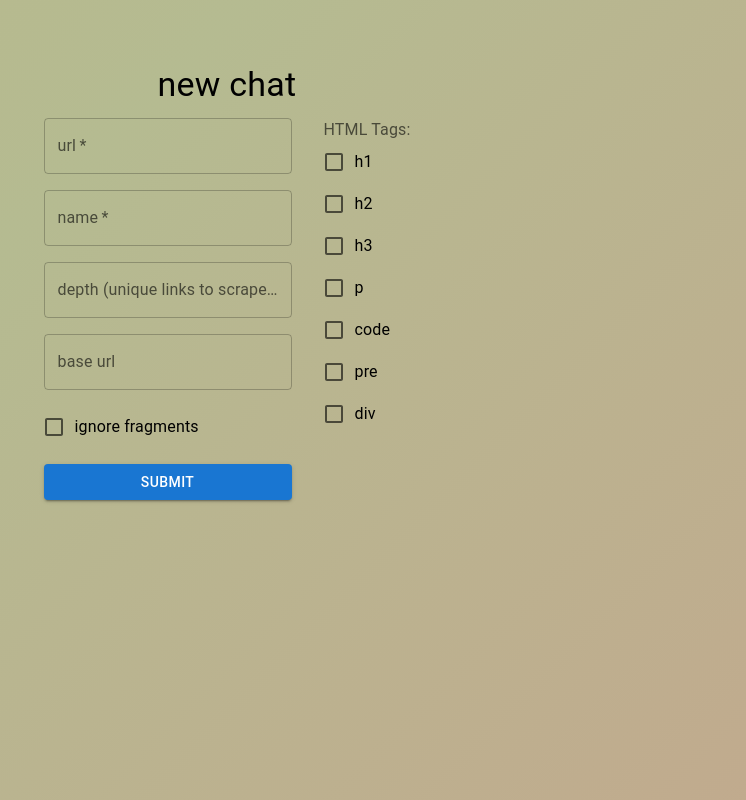
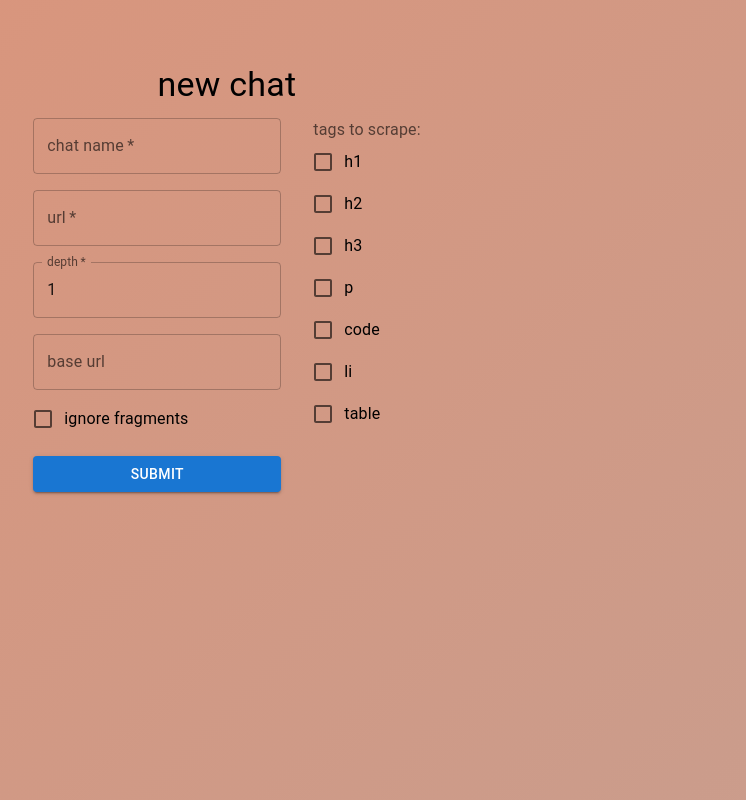
Before and after one commit to tfsingh/mirage, a React (Vite) app: page / in a window 1280 px wide. Both pictures are taken after a click on the button 1172 px from the left and 64 px from the top of the page. Shown: the whole page, without its empty margins (413-1159 px from the left). Built offline with nearby package versions, Linux system fonts and the light colour scheme.

Commit message:
UX, tsx fixes

```diff
--- a/src/Config.tsx
+++ b/src/Config.tsx
@@ -1,16 +1,16 @@
 import React, { useState } from 'react';
 import axios from 'axios';
-import { Button, TextField, Checkbox, FormControlLabel, FormGroup, Typography, Box, FormControl, FormLabel, Grid } from '@mui/material';
+import { Button, TextField, Checkbox, FormControlLabel, FormGroup, Typography, Box, FormControl, FormLabel, Tooltip } from '@mui/material';
 import './App.css';
+
 
 const Config = () => {
     const [url, setUrl] = useState('');
     const [name, setName] = useState('');
-    const [currentView, setCurrentView] = useState('upload');
     const [selectedTags, setSelectedTags] = useState<string[]>([]);
     const [baseUrl, setBaseUrl] = useState('');
     const [ignoreFragments, setIgnoreFragments] = useState(false);
-    const [depth, setDepth] = useState('');
+    const [depth, setDepth] = useState(1);
 
     const handleUrlChange = (event: React.ChangeEvent<HTMLInputElement>) => {
         setUrl(event.target.value);
@@ -45,6 +45,9 @@ const Config = () => {
         let data;
 
         console.log(url, name, selectedTags, baseUrl, ignoreFragments, depth)
+        if (selectedTags.length === 0) {
+            setSelectedTags(['p']);
+        }
 
         // if (type === "url") {
         //   const requestBody = {
@@ -105,6 +108,16 @@ const Config = () => {
                 <Box display="flex" flexDirection="column" alignItems="center" justifyContent="center" mr={4} >
                     <FormControl component="form" onSubmit={handleSubmit} variant="standard" sx={{ width: '100%', maxWidth: '500px' }}>
                         <TextField
+                            label="chat name"
+                            variant="outlined"
+                            value={name}
+                            onChange={(e) => setName(e.target.value)}
+                            fullWidth
+                            required
+                            sx={{ mb: 2 }}
+                            inputProps={{ maxLength: 20 }}
+                        />
+                        <TextField
                             label="url"
                             variant="outlined"
                             value={url}
@@ -113,34 +126,29 @@ const Config = () => {
                             required
                             sx={{ mb: 2 }}
                         />
+                        <Tooltip title="unique links to scrape" placement="left">
                             <TextField
-                            label="name"
-                            variant="outlined"
-                            value={name}
-                            onChange={(e) => setName(e.target.value)}
-                            fullWidth
-                            required
-                            sx={{ mb: 2 }}
-                        />
-                        <TextField
-                            label="depth (unique links to scrape)"
+                                label="depth"
                                 type="number"
                                 variant="outlined"
                                 value={depth}
                                 onChange={handleDepthChange}
                                 fullWidth
                                 required
-                            inputProps={{ max: 300 }}
+                                inputProps={{ min: 1, max: 300 }}
                                 sx={{ mb: 2 }}
                             />
+                        </Tooltip>
+                        <Tooltip title="url to restrict scraping to" placement="left">
                             <TextField
                                 label="base url"
                                 variant="outlined"
                                 value={baseUrl}
                                 onChange={handleBaseUrlChange}
                                 fullWidth
-                            sx={{ mb: 2 }}
+                                sx={{ mb: 1 }}
                             />
+                        </Tooltip>
                         <FormControlLabel
                             control={<Checkbox checked={ignoreFragments} onChange={handleIgnoreFragmentsChange} />}
                             label="ignore fragments"
@@ -154,8 +162,8 @@ const Config = () => {
 
                 <Box display="flex" flexDirection="column" alignItems="flex-start" justifyContent="center">
                     <FormGroup>
-                        <FormLabel>HTML Tags:</FormLabel>
-                        {['h1', 'h2', 'h3', 'p', 'code', 'pre', 'div'].map((tag) => (
+                        <FormLabel>tags to scrape:</FormLabel>
+                        {['h1', 'h2', 'h3', 'p', 'code', 'li', 'table'].map((tag) => (
                             <FormControlLabel
                                 key={tag}
                                 control={<Checkbox value={tag} checked={selectedTags.includes(tag)} onChange={handleTagChange} />}
--- a/src/Dashboard.tsx
+++ b/src/Dashboard.tsx
@@ -5,23 +5,31 @@ import AddIcon from '@mui/icons-material/Add';
 import SendIcon from '@mui/icons-material/Send';
 import Config from './Config';
 
+interface Chat {
+  model_name: string;
+  model_id: number;
+}
+
+interface Message {
+  text: string;
+  timestamp: Date;
+}
+
 const Dashboard = () => {
+  const messagesContainerRef = useRef<HTMLDivElement>(null);
 
-  const messagesContainerRef = useRef(null);
-
-  const [chats, setChats] = useState([
+  const [chats, setChats] = useState<Chat[]>([
     { model_name: 'Chat 1', model_id: 1 },
     { model_name: 'Chat 2', model_id: 2 },
   ]);
 
-
-  const [currentChat, setCurrentChat] = useState(() => {
+  const [currentChat, setCurrentChat] = useState<number | null>(() => {
     const savedCurrentChat = localStorage.getItem('current_chat');
     return savedCurrentChat ? JSON.parse(savedCurrentChat) : chats[0]?.model_id || null;
   });
 
   const [currentMessage, setCurrentMessage] = useState('');
-  const [messages, setMessages] = useState({});
+  const [messages, setMessages] = useState<Record<number, Message[]>>({});
   const [showConfig, setShowConfig] = useState(false);
 
   useEffect(() => {
@@ -43,10 +51,10 @@ const Dashboard = () => {
   }, [currentChat]);
 
   const handleSendMessage = () => {
-    const newMessage = { text: currentMessage, timestamp: new Date() };
+    const newMessage: Message = { text: currentMessage, timestamp: new Date() };
     const updatedMessages = {
       ...messages,
-      [currentChat]: [...(messages[currentChat] || []), newMessage],
+      [currentChat!]: [...(messages[currentChat!] || []), newMessage],
     };
 
     setMessages(updatedMessages);
@@ -55,7 +63,7 @@ const Dashboard = () => {
   };
 
   const handleClearChat = () => {
-    const updatedMessages = { ...messages, [currentChat]: [] };
+    const updatedMessages = { ...messages, [currentChat!]: [] };
     setMessages(updatedMessages);
     localStorage.setItem('chat_messages', JSON.stringify(updatedMessages));
   };
@@ -66,11 +74,11 @@ const Dashboard = () => {
 
   return (
     <Container>
-      <Box sx={{ display: 'flex', height: '92vh', flexDirection: 'column' }}>
-        <AppBar position="static" sx={{ bgcolor: '#9ab08f' }}>
-          <Toolbar>
+      <Box sx={{ display: 'flex', height: '92vh', flexDirection: 'column', m: 0 }}>
+        <AppBar position="static" sx={{ bgcolor: '#9ab08f', m: 0 }}>
+          <Toolbar sx={{ m: 0, p: 0 }}>
             <Typography variant="h6" noWrap component="div" sx={{ flexGrow: 1 }}>
-              Mirage
+              mirage
             </Typography>
             <IconButton color="inherit" onClick={handleClearChat}>
               <DeleteIcon />
@@ -82,9 +90,14 @@ const Dashboard = () => {
         </AppBar>
 
         <Box sx={{ display: 'flex', flexGrow: 1, overflow: 'hidden', boxShadow: 4 }}>
-          <List sx={{ minWidth: '240px', overflowY: 'auto', bgcolor: '#BCC6BC' }}>
+          <List sx={{ minWidth: '20%', overflowY: 'auto', bgcolor: '#BCC6BC', m: 0 }}>
             {chats.map((chat) => (
-              <ListItem button key={chat.model_id} onClick={() => setCurrentChat(chat.model_id)}>
+              <ListItem
+                button
+                key={chat.model_id}
+                onClick={() => setCurrentChat(chat.model_id)}
+                sx={{ bgcolor: currentChat === chat.model_id ? 'rgba(0, 0, 0, 0.1)' : 'inherit' }}
+              >
                 <ListItemText primary={chat.model_name} />
               </ListItem>
             ))}
@@ -95,7 +108,7 @@ const Dashboard = () => {
               sx={{ flexGrow: 1, overflow: 'auto', p: 3, bgcolor: '#F2F1E9', whiteSpace: 'pre-wrap', wordBreak: 'break-word' }}
               ref={messagesContainerRef}
             >
-              {messages[currentChat]?.map((msg, index) => (
+              {currentChat !== null && messages[currentChat]?.map((msg: Message, index: number) => (
                 <Typography key={index} sx={{ textAlign: 'left', overflowWrap: 'break-word' }}>
                   {msg.text}
                 </Typography>
--- a/src/index.css
+++ b/src/index.css
@@ -13,7 +13,7 @@ body {
 body {
   margin: 0;
   padding: 0;
-  background: linear-gradient(-45deg, #ddb6aa, #cb9c8b, #b5bb91, #c2b07d);
+  background: linear-gradient(-45deg, #ddb6aa, #cb9c8b, #ec8c69);
   background-size: 400% 400%;
   -webkit-animation: Gradient 15s ease infinite;
   -moz-animation: Gradient 15s ease infinite;
```
Also changed, not shown: public/mirage.png. Lines whose indentation alone changed are shown as unchanged.
